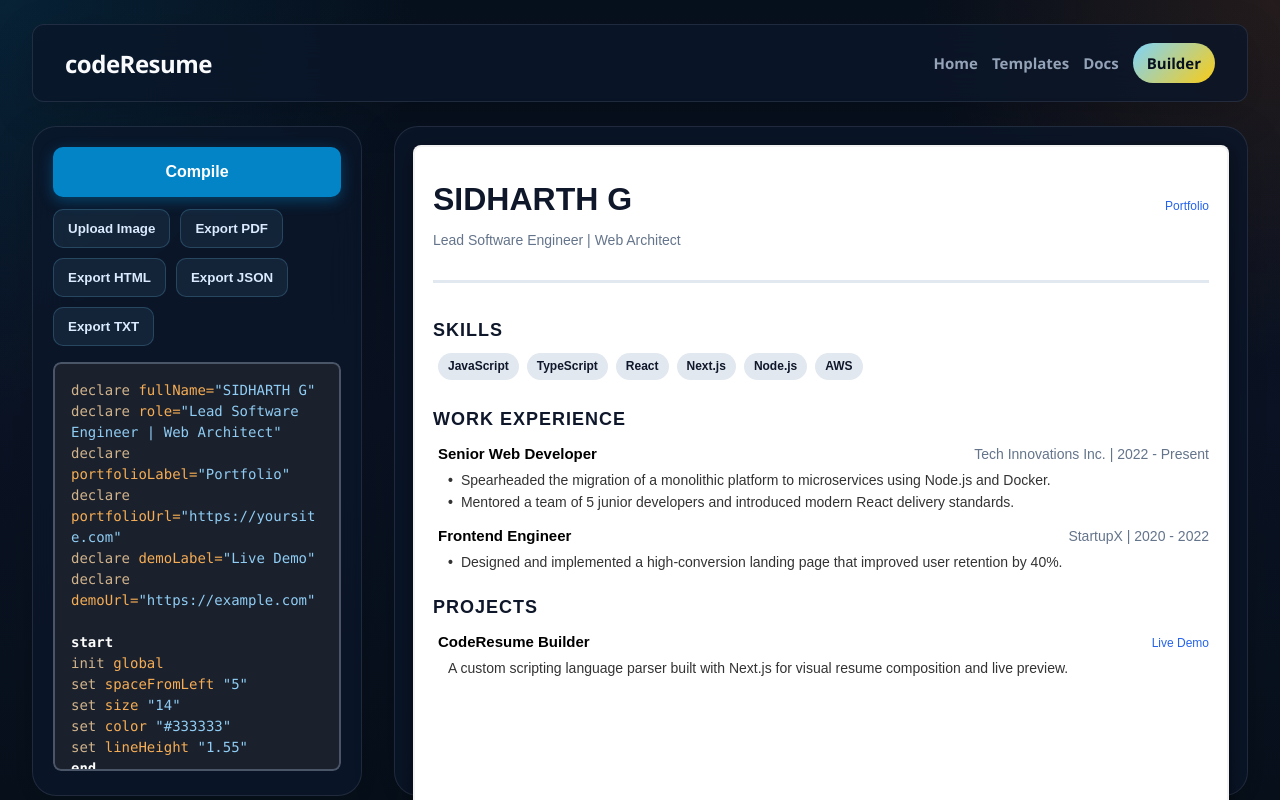
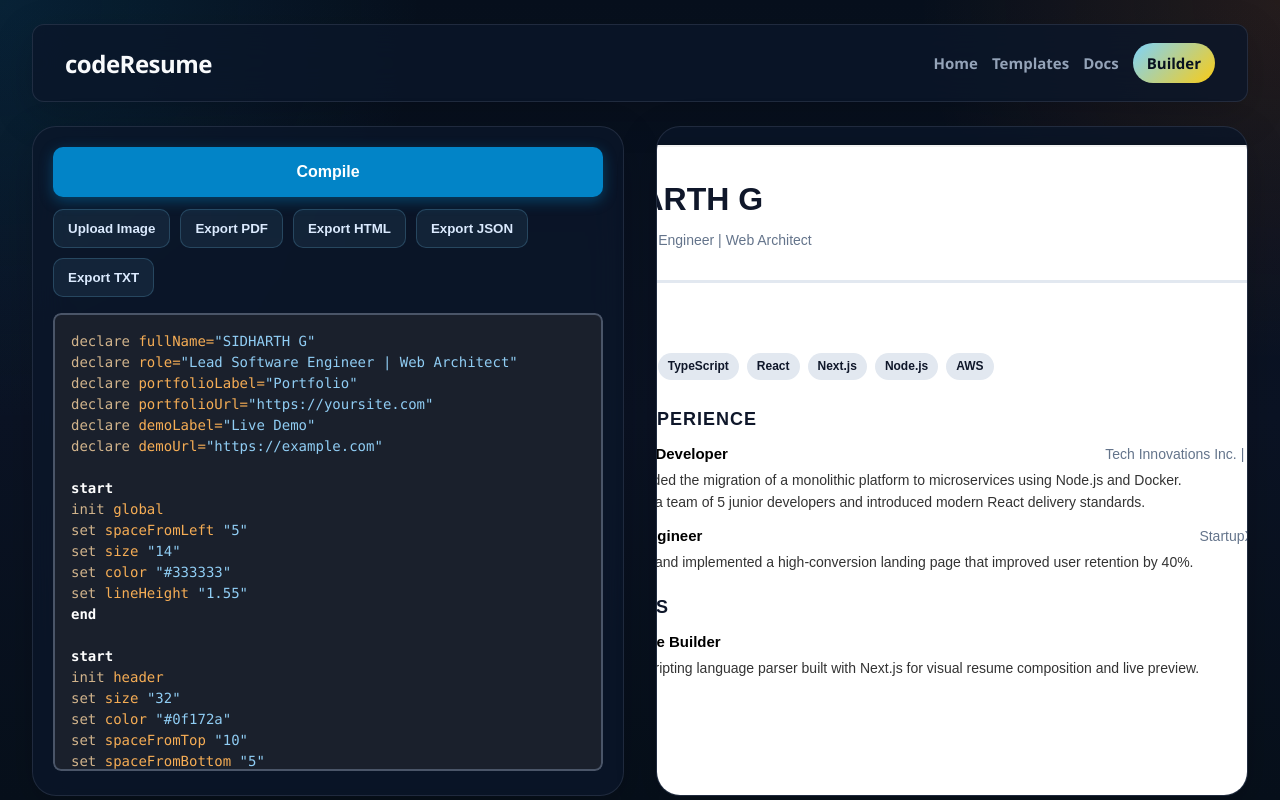
Before and after one commit to SidhartGautam25/jsonResume, a Next.js app: page /editor in a window 1280 px wide. Shown: the top 800 px of the page. Built offline with nearby package versions, Linux system fonts and the light colour scheme.

Commit message:
margins are removed , preview section is fixwd

```diff
--- a/app/comp/preview.jsx
+++ b/app/comp/preview.jsx
@@ -251,7 +251,6 @@ export const Preview = ({ parsedJson, disableLinks = false }) => {
   const pageStyle = convertToReactStyles(parsedJson.pageStyles || {});
   const renderSections = groupRenderSections(parsedJson.elements);
   const previewContentStyle = {
-    minHeight: '100%',
     display: 'flex',
     flexDirection: 'column',
     ...pageStyle,
--- a/app/editor/page.tsx
+++ b/app/editor/page.tsx
@@ -291,7 +291,7 @@ const renderHtmlDocument = (parsedJson: ParsedResume) => {
     <style>
       body { margin: 0; padding: 32px; background: #f8fafc; font-family: Arial, sans-serif; }
       .page { max-width: 860px; margin: 0 auto; background: white; padding: 28px; box-shadow: 0 10px 30px rgba(15, 23, 42, 0.08); }
-      .preview-content { color: #111827; font-family: Arial, sans-serif; font-size: 14px; line-height: 1.45; min-height: 100%; display: flex; flex-direction: column; }
+      .preview-content { color: #111827; font-family: Arial, sans-serif; font-size: 14px; line-height: 1.45; display: flex; flex-direction: column; }
       .preview-element .dot { margin-right: 8px; font-weight: 700; }
       .preview-muted { color: #64748b; }
       .preview-headline-inline { display:inline-block; font-family: Arial, Helvetica, sans-serif; font-size: 22px; font-weight: 700; line-height: 1.1; margin-bottom: 4px; }
--- a/app/globals.css
+++ b/app/globals.css
@@ -374,10 +374,11 @@ body {
   display: flex;
   flex-direction: column;
   min-height: 0;
-    align-items: center;
-  justify-content: space-between;
+  align-items: center;
+  justify-content: flex-start;
   gap: 18px;
-  margin-bottom: 14px;
+  overflow-y: auto;
+  overflow-x: auto;
 }
 
 .preview-panel-head h2 {
@@ -396,14 +397,13 @@ body {
 .paper {
   background: var(--paper-bg);
   border-radius: 8px;
-  width: min(100%, 8.5in);
-  max-width: 100%;
+  width: 8.5in;
   height: 11in;
   min-height: 11in;
-  aspect-ratio: 8.5 / 11;
+  flex-shrink: 0;
   padding: 18px;
   box-shadow: 0 6px 20px rgba(0, 0, 0, 0.45);
-  overflow: auto;
+  overflow: hidden;
   border: 2px solid rgba(0, 0, 0, 0.05);
 }
 
@@ -651,21 +651,24 @@ body {
 }
 
 .code-area::-webkit-scrollbar,
-.paper::-webkit-scrollbar {
-  width: 12px;
-  height: 10px;
+.paper::-webkit-scrollbar,
+.panel-right::-webkit-scrollbar {
+  width: 6px;
+  height: 6px;
 }
 
 .code-area::-webkit-scrollbar-thumb,
-.paper::-webkit-scrollbar-thumb {
-  background: rgba(0, 0, 0, 0.35);
+.paper::-webkit-scrollbar-thumb,
+.panel-right::-webkit-scrollbar-thumb {
+  background: rgba(148, 163, 184, 0.25);
   border-radius: 10px;
-  border: 3px solid transparent;
+  border: 2px solid transparent;
   background-clip: padding-box;
 }
 
 .code-area::-webkit-scrollbar-track,
-.paper::-webkit-scrollbar-track {
+.paper::-webkit-scrollbar-track,
+.panel-right::-webkit-scrollbar-track {
   background: rgba(255, 255, 255, 0.03);
 }
 
@@ -770,15 +773,19 @@ body {
     margin: 0 !important;
     box-shadow: none !important;
     border: none !important;
+    border-radius: 0 !important;
     background: white !important;
     overflow: visible !important;
-    width: 100% !important;
-    min-height: 100vh !important;
+    width: 8.5in !important;
+    height: 11in !important;
+    min-height: 11in !important;
+    flex-shrink: 0 !important;
   }
 
-  .paper,
-  .preview-content {
-    min-height: 100vh !important;
+  .panel-right {
+    overflow: visible !important;
+    padding: 0 !important;
+    align-items: flex-start !important;
   }
 
   .preview-columns,
```
